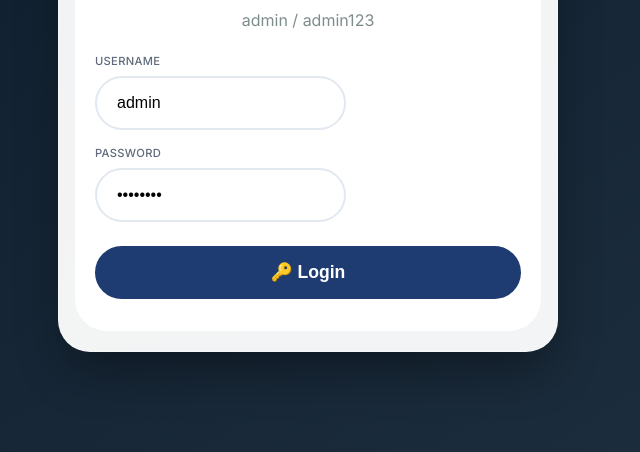
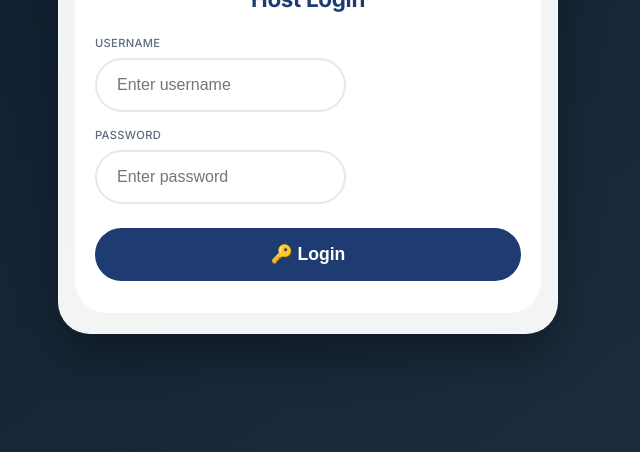
Before and after one commit to amk026/tambola-app, a website: page public/index.html in a window 1280 px wide. Shown: the part 348-800 px from the top of the page, without its empty margins (332-972 px from the left). Drawn offline with nearby package versions, Linux system fonts and the light colour scheme; no server answers.

Commit message:
Update login credentials and remove pre-filled values

```diff
--- a/public/index.html
+++ b/public/index.html
@@ -649,7 +649,6 @@
             <div style="text-align: center; margin-bottom: 24px">
               <div style="font-size: 4rem">🔐</div>
               <h2 style="color: #1e3c72">Host Login</h2>
-              <p style="color: #7f8c8d">admin / admin123</p>
             </div>
             <div style="margin-bottom: 16px">
               <label
@@ -661,7 +660,7 @@
                 type="text"
                 id="username"
                 class="search-input"
-                value="admin"
+                placeholder="Enter username"
               />
             </div>
             <div style="margin-bottom: 24px">
@@ -674,7 +673,7 @@
                 type="password"
                 id="password"
                 class="search-input"
-                value="admin123"
+                placeholder="Enter password"
               />
             </div>
             <button id="loginBtn" class="btn btn-primary">🔑 Login</button>
--- a/server.js
+++ b/server.js
@@ -230,7 +230,7 @@ io.on("connection", (socket) => {
 
   // Host login event
   socket.on("host:login", ({ username, password }) => {
-    if (username === "admin" && password === "admin123") {
+    if (username === "admin" && password === "myNewSecret") {
       socket.isHost = true;
       socket.emit("host:login:success");
       console.log("Host authenticated");
```
